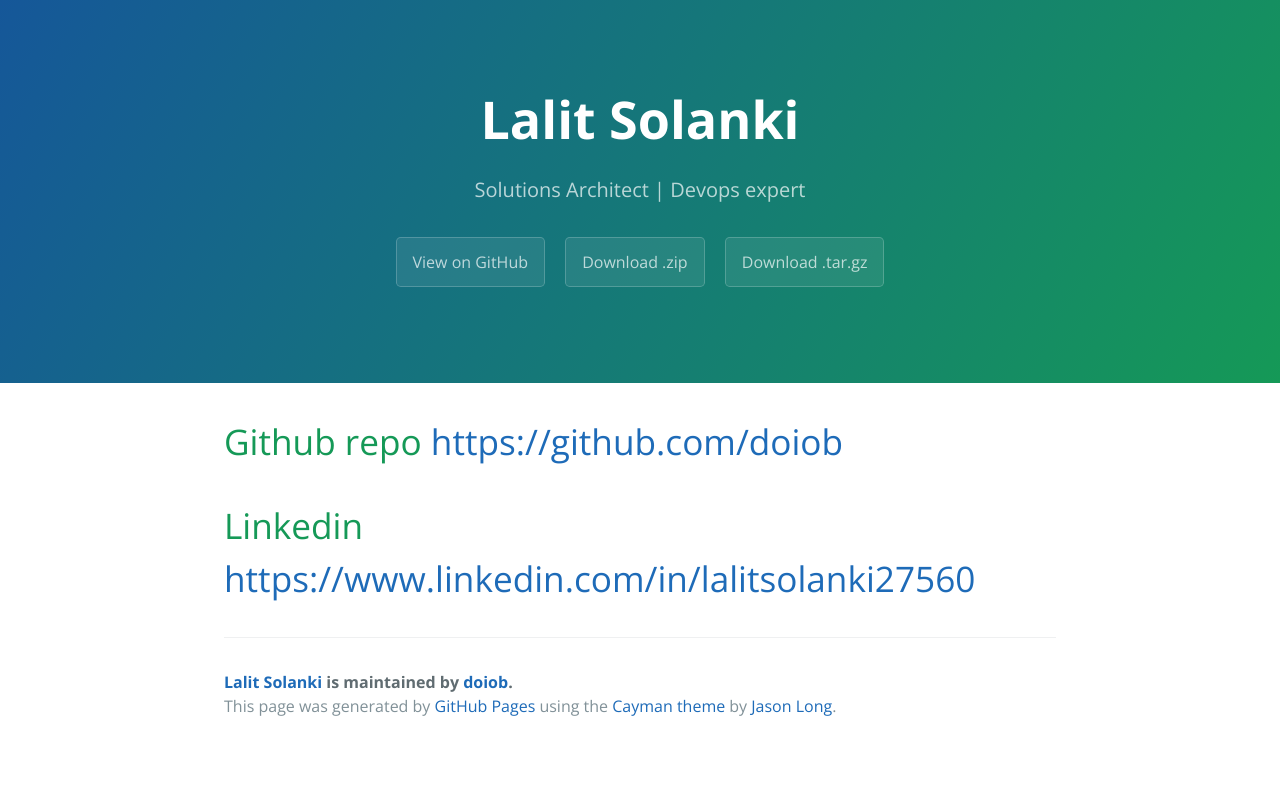
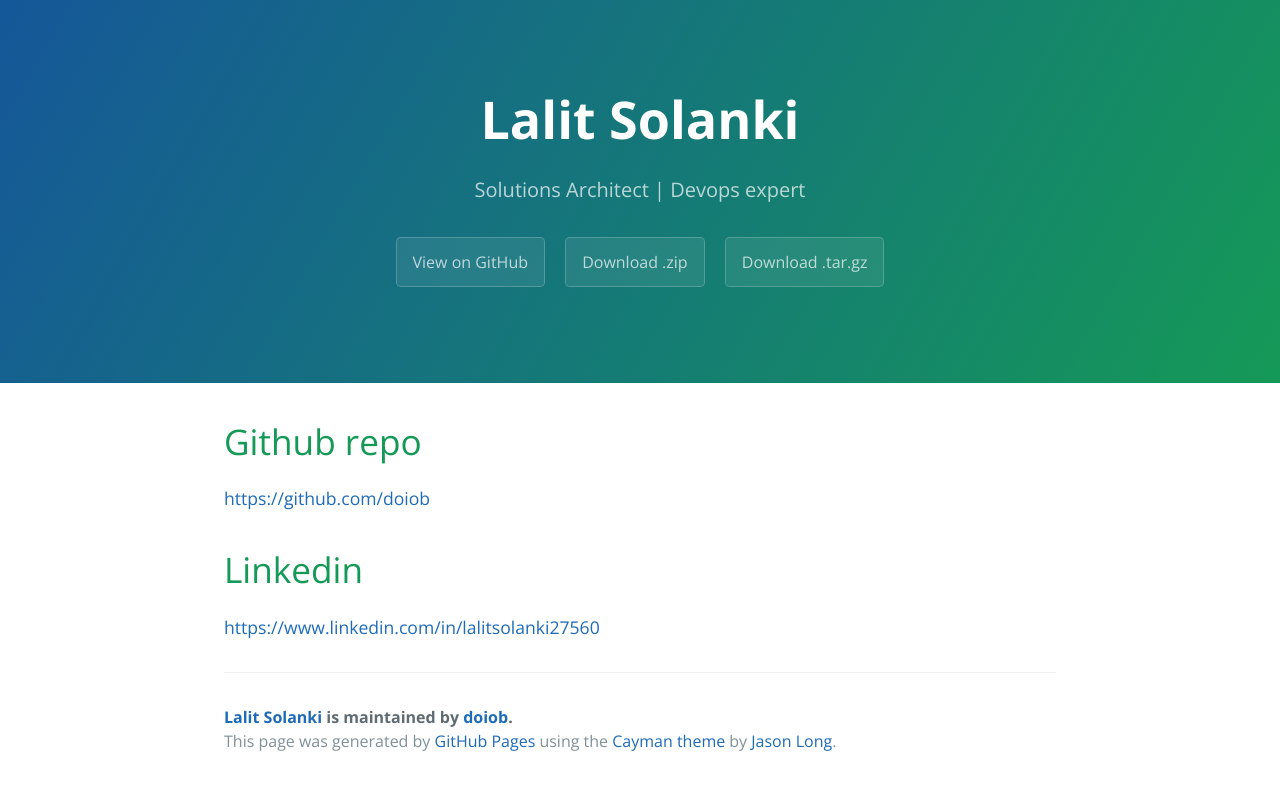
Before and after one commit to doiob/lalit, a plain HTML site: page index.html in a window 1280 px wide. Drawn offline with nearby package versions, Linux system fonts and the light colour scheme.

Commit message:
Create gh-pages branch via GitHub

```diff
--- a/index.html
+++ b/index.html
@@ -20,12 +20,14 @@
 
     <section class="main-content">
       <h1>
-<a id="github-repo-httpsgithubcomdoiob" class="anchor" href="#github-repo-httpsgithubcomdoiob" aria-hidden="true"><span aria-hidden="true" class="octicon octicon-link"></span></a>Github repo <a href="https://github.com/doiob">https://github.com/doiob</a>
-</h1>
+<a id="github-repo" class="anchor" href="#github-repo" aria-hidden="true"><span aria-hidden="true" class="octicon octicon-link"></span></a>Github repo</h1>
+
+<p><a href="https://github.com/doiob">https://github.com/doiob</a></p>
 
 <h1>
-<a id="linkedin-httpswwwlinkedincominlalitsolanki27560" class="anchor" href="#linkedin-httpswwwlinkedincominlalitsolanki27560" aria-hidden="true"><span aria-hidden="true" class="octicon octicon-link"></span></a>Linkedin <a href="https://www.linkedin.com/in/lalitsolanki27560">https://www.linkedin.com/in/lalitsolanki27560</a>
-</h1>
+<a id="linkedin" class="anchor" href="#linkedin" aria-hidden="true"><span aria-hidden="true" class="octicon octicon-link"></span></a>Linkedin</h1>
+
+<p><a href="https://www.linkedin.com/in/lalitsolanki27560">https://www.linkedin.com/in/lalitsolanki27560</a></p>
 
       <footer class="site-footer">
         <span class="site-footer-owner"><a href="https://github.com/doiob/lalit">Lalit Solanki</a> is maintained by <a href="https://github.com/doiob">doiob</a>.</span>
--- a/params.json
+++ b/params.json
@@ -1,6 +1,6 @@
 {
   "name": "Lalit Solanki",
   "tagline": "Solutions Architect | Devops expert ",
-  "body": "# Github repo https://github.com/doiob\r\n# Linkedin https://www.linkedin.com/in/lalitsolanki27560",
+  "body": "# Github repo \r\nhttps://github.com/doiob\r\n# Linkedin \r\nhttps://www.linkedin.com/in/lalitsolanki27560",
   "note": "Don't delete this file! It's used internally to help with page regeneration."
 }
```
